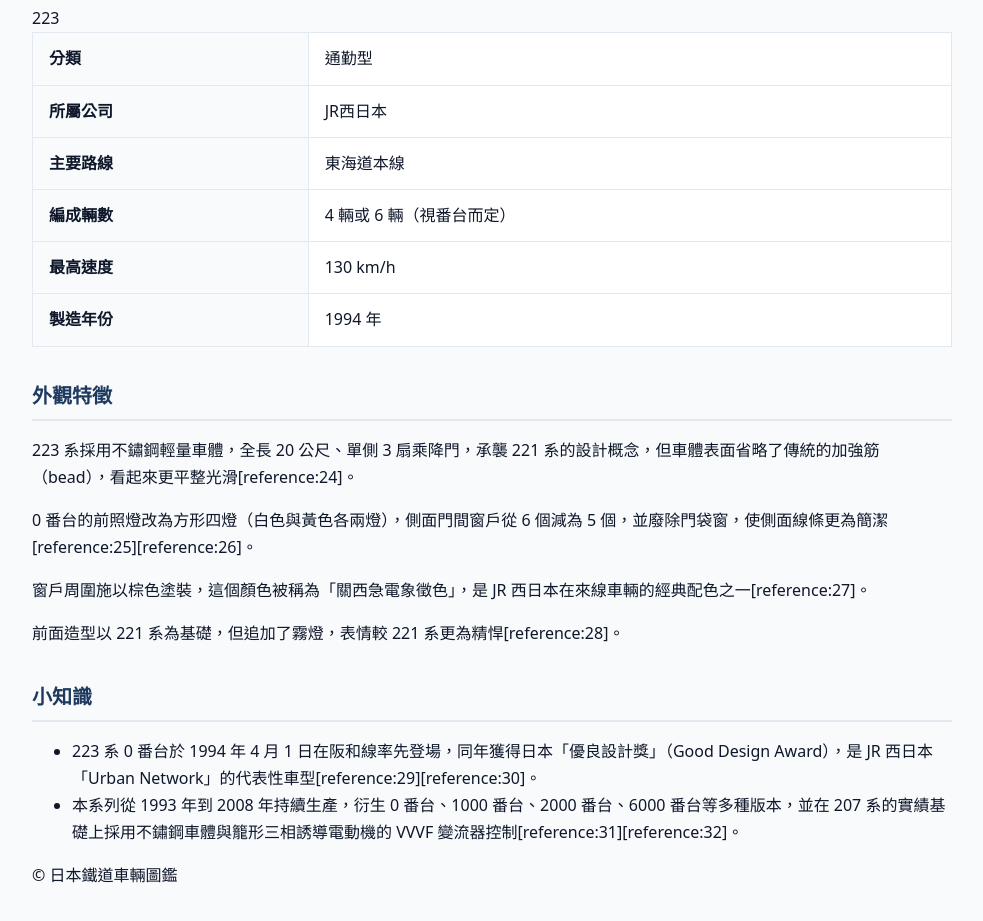
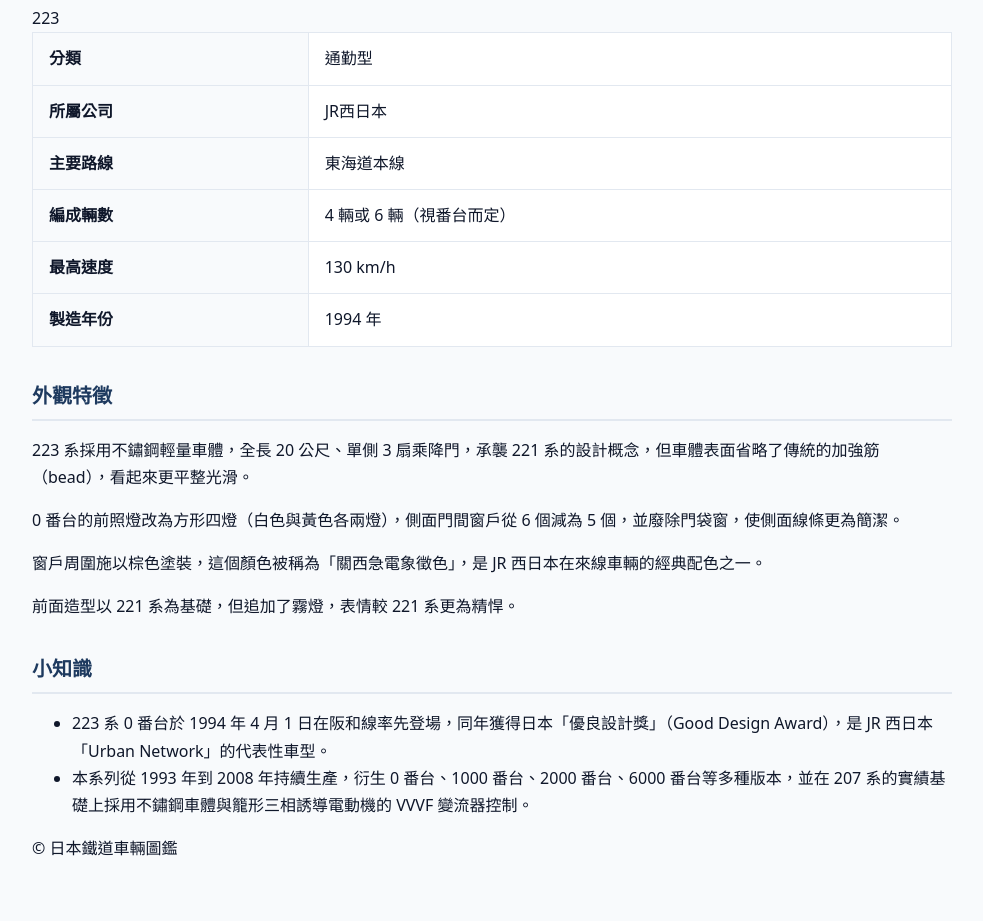
Before and after one commit to ab921202/jp-rail-zukan, a plain HTML site: page cars/commuter-223.html in a window 1280 px wide. Shown: the part 113-1034 px from the top of the page, without its empty margins (148-1131 px from the left). Drawn offline with Linux system fonts and the light colour scheme.

Commit message:
Update commuter-223.html

```diff
--- a/cars/commuter-223.html
+++ b/cars/commuter-223.html
@@ -7,14 +7,13 @@
   <link rel="stylesheet" href="../assets/style.css">
 </head>
 <body>
-  <div class="car-page">
-    <header class="car-header">
+  <header>
     <a href="../index.html">← 返回首頁</a>
   </header>
 
   <h1>223 系（223系）</h1>
 
-    <div class="color-block series223-color">223</div>
+  <div class="color-block" data-car="commuter-223">223</div>
 
   <table class="spec-table">
     <tr><th>分類</th><td>通勤型</td></tr>
@@ -26,21 +25,21 @@
   </table>
 
   <h2>外觀特徵</h2>
-    <p>223 系採用不鏽鋼輕量車體，全長 20 公尺、單側 3 扇乘降門，承襲 221 系的設計概念，但車體表面省略了傳統的加強筋（bead），看起來更平整光滑[reference:24]。</p>
-    <p>0 番台的前照燈改為方形四燈（白色與黃色各兩燈），側面門間窗戶從 6 個減為 5 個，並廢除門袋窗，使側面線條更為簡潔[reference:25][reference:26]。</p>
-    <p>窗戶周圍施以棕色塗裝，這個顏色被稱為「關西急電象徵色」，是 JR 西日本在來線車輛的經典配色之一[reference:27]。</p>
-    <p>前面造型以 221 系為基礎，但追加了霧燈，表情較 221 系更為精悍[reference:28]。</p>
+  <p>223 系採用不鏽鋼輕量車體，全長 20 公尺、單側 3 扇乘降門，承襲 221 系的設計概念，但車體表面省略了傳統的加強筋（bead），看起來更平整光滑。</p>
+  <p>0 番台的前照燈改為方形四燈（白色與黃色各兩燈），側面門間窗戶從 6 個減為 5 個，並廢除門袋窗，使側面線條更為簡潔。</p>
+  <p>窗戶周圍施以棕色塗裝，這個顏色被稱為「關西急電象徵色」，是 JR 西日本在來線車輛的經典配色之一。</p>
+  <p>前面造型以 221 系為基礎，但追加了霧燈，表情較 221 系更為精悍。</p>
 
   <h2>小知識</h2>
   <ul>
-      <li>223 系 0 番台於 1994 年 4 月 1 日在阪和線率先登場，同年獲得日本「優良設計獎」（Good Design Award），是 JR 西日本「Urban Network」的代表性車型[reference:29][reference:30]。</li>
-      <li>本系列從 1993 年到 2008 年持續生產，衍生 0 番台、1000 番台、2000 番台、6000 番台等多種版本，並在 207 系的實績基礎上採用不鏽鋼車體與籠形三相誘導電動機的 VVVF 變流器控制[reference:31][reference:32]。</li>
+    <li>223 系 0 番台於 1994 年 4 月 1 日在阪和線率先登場，同年獲得日本「優良設計獎」（Good Design Award），是 JR 西日本「Urban Network」的代表性車型。</li>
+    <li>本系列從 1993 年到 2008 年持續生產，衍生 0 番台、1000 番台、2000 番台、6000 番台等多種版本，並在 207 系的實績基礎上採用不鏽鋼車體與籠形三相誘導電動機的 VVVF 變流器控制。</li>
   </ul>
 
-    <footer class="site-footer">
+  <footer>
     <p>© 日本鐵道車輛圖鑑</p>
   </footer>
-  </div>
+
   <script src="../assets/data.js"></script>
 </body>
 </html>
```
Lines whose indentation alone changed are shown as unchanged.
